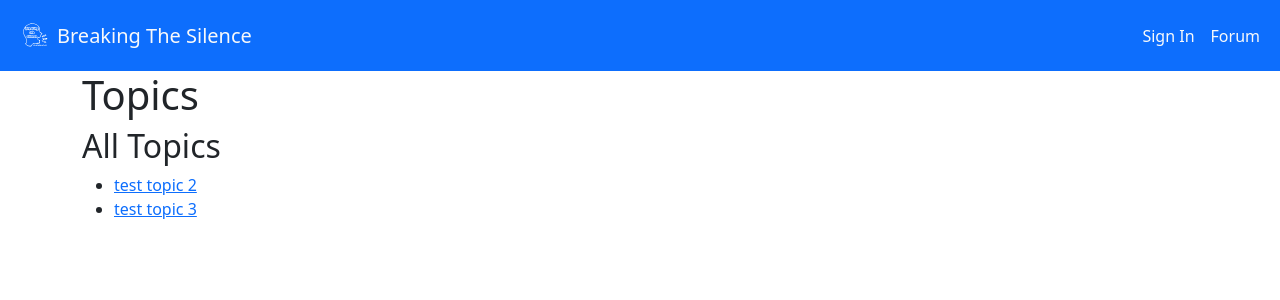
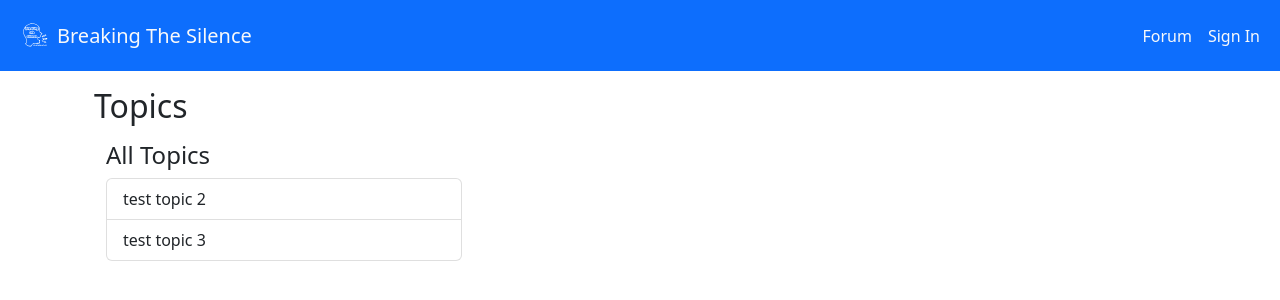
Before and after one commit to Edb83/breaking-the-silence, a Django app: page /forum/ in a window 1280 px wide. Shown: the top 300 px of the page. Run offline with Django 4.2, Linux system fonts and the light colour scheme; data comes from the database, SQL or seed files in the repository.

Commit message:
Styles added in topics

```diff
--- a/forum/templates/forum/topics.html
+++ b/forum/templates/forum/topics.html
@@ -1,10 +1,12 @@
 {% extends "base.html" %}
 
 {% block content %}
-<h1>Topics</h1>
+<div class="container mt-3">
+
+    <h2>Topics</h2>
 
     {% if user.is_authenticated %}
-    <h2>Create a new topic</h2>
+        <h4>Create a new topic</h4>
         <form method="post">
             {% csrf_token %}
             {{ form.as_p }}
@@ -12,14 +14,18 @@
         </form>
     {% endif %}
 
-<h2>All Topics</h2>
-<ul>
+   <div class="container mt-3">
+        <h4>All Topics</h4>
+        <div class="list-group col-lg-4">
         {% for topic in topics %}
-        <li>
-            <a href="{% url 'topic_detail' topic_id=topic.id %}">{{ topic.title }}</a>
-        </li>
+                <a class="list-group-item list-group-item-action" href="{% url 'topic_detail' topic_id=topic.id %}">{{ topic.title }}</a>
         {% empty %}
-        <li>No topics found</li>
+            <p>No topics found</p>
         {% endfor %}
-</ul>
+        </div>
+   </div>
+
+
+</div>
+
 {% endblock %}
--- a/templates/base.html
+++ b/templates/base.html
@@ -28,6 +28,9 @@
 
             <div class="d-flex">
                 <ul class="navbar-nav me-auto mb-2 mb-lg-0 float-right">
+                    <li class="nav-item">
+                        <a class="nav-link text-light" href="{% url 'topics' %}">Forum</a>
+                    </li>
                     {% if user.is_authenticated %}
                     <li class="nav-item">
                     <a class="nav-link text-light" href="{% url 'user_profile' username=user.username %}">My Profile</a>
@@ -40,9 +43,6 @@
                     <a class="nav-link text-light" href="{% url 'account_login' %}">Sign In</a>
                     </li>
                     {% endif %}
-                    <li class="nav-item">
-                    <a class="nav-link text-light" href="{% url 'topics' %}">Forum</a>
-                    </li>
                 </ul>
             </div>
 
```
Also changed, not shown: 1 other file. Lines whose indentation alone changed are shown as unchanged.
